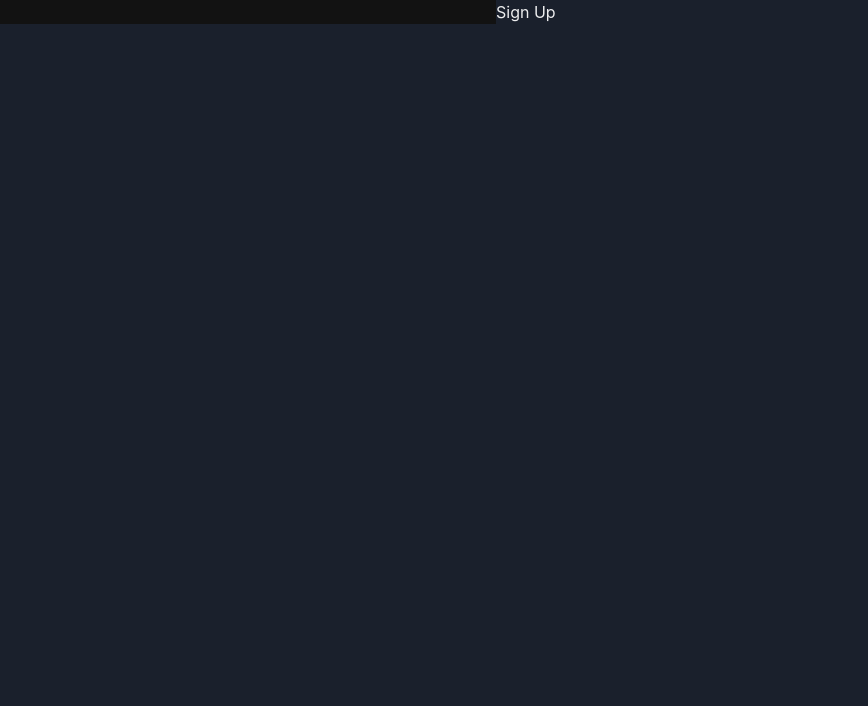
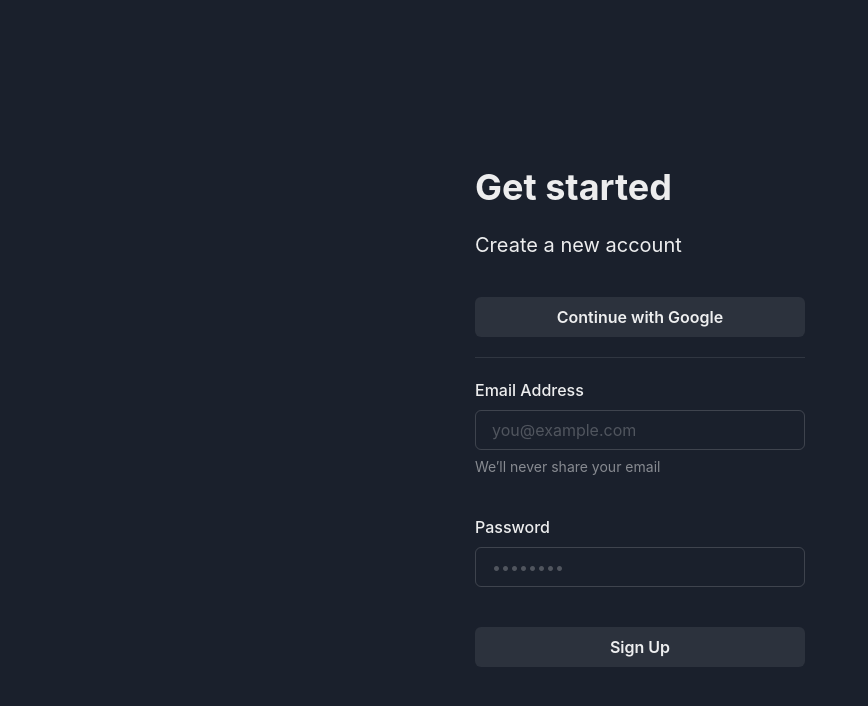
Before and after one commit to nitishkaf/featherswatch, a Next.js app: page /signup in a window 1280 px wide. Shown: the top 706 px of the page, without its empty margins (0-868 px from the left). Built offline with nearby package versions, Linux system fonts and the light colour scheme; no server answers.

Commit message:
feat: sign up and sign in page

```diff
--- a/src/components/SignIn/SignInLayout.tsx
+++ b/src/components/SignIn/SignInLayout.tsx
@@ -13,6 +13,7 @@ const SignInLayout = ({ heading, subheading, children }: SignInLayoutProps) => {
         display: "flex",
         flexDirection: "column",
         alignItems: "center",
+        justifyContent: "center",
         flex: 1,
         flexShrink: 0,
         paddingLeft: 5,
@@ -20,13 +21,14 @@ const SignInLayout = ({ heading, subheading, children }: SignInLayoutProps) => {
         paddingTop: 16,
         paddingBottom: 8,
         boxShadow: "lg",
+        margin: 150,
       }}
     >
       <Flex
         flex={1}
         direction="column"
         justify={"center"}
-        w={{ base: "384px", md: "330px" }}
+        w={{ base: "300px", md: "330px" }}
       >
         <Box mb={10}>
           <Heading as="h1" size="xl" mb={6}>
--- a/src/components/SignIn/SignInWithGoogle.tsx
+++ b/src/components/SignIn/SignInWithGoogle.tsx
@@ -2,7 +2,7 @@ import { signInWithGoogle } from "@/lib/firebase";
 import { Button } from "@chakra-ui/react";
 
 const SignInWithGoogle = () => {
-  return <Button onClick={signInWithGoogle}>Sign in with Google</Button>;
+  return <Button onClick={signInWithGoogle}>Continue with Google</Button>;
 };
 
 export default SignInWithGoogle;
--- a/src/components/SignIn/SignUpForm.tsx
+++ b/src/components/SignIn/SignUpForm.tsx
@@ -1,4 +1,14 @@
 import { auth } from "@/lib/firebase";
+import {
+  Box,
+  Button,
+  Container,
+  Flex,
+  FormControl,
+  FormHelperText,
+  FormLabel,
+  Input,
+} from "@chakra-ui/react";
 import { useState } from "react";
 import { useCreateUserWithEmailAndPassword } from "react-firebase-hooks/auth";
 const SignUpForm = () => {
@@ -7,21 +17,33 @@ const SignUpForm = () => {
   const [createUserWithEmailAndPassword, user, loading, error] =
     useCreateUserWithEmailAndPassword(auth);
   return (
-    <div>
-      <input
+    <FormControl>
+      <Box mb={10}>
+        <FormLabel>Email Address</FormLabel>
+        <Input
           type="email"
           value={email}
+          placeholder="you@example.com"
           onChange={(e) => setEmail(e.target.value)}
         />
-      <input
+        <FormHelperText>We&prime;ll never share your email</FormHelperText>
+      </Box>
+      <Box mb={10}>
+        <FormLabel>Password</FormLabel>
+        <Input
           type="password"
+          placeholder="&bull;&bull;&bull;&bull;&bull;&bull;&bull;&bull;"
           value={password}
           onChange={(e) => setPassword(e.target.value)}
         />
-      <button onClick={() => createUserWithEmailAndPassword(email, password)}>
+      </Box>
+      <Button
+        w="100%"
+        onClick={() => createUserWithEmailAndPassword(email, password)}
+      >
         Sign Up
-      </button>
-    </div>
+      </Button>
+    </FormControl>
   );
 };
 
--- a/src/pages/signup/index.tsx
+++ b/src/pages/signup/index.tsx
@@ -1,7 +1,18 @@
+import SignInLayout from "@/components/SignIn/SignInLayout";
+import SignInWithGoogle from "@/components/SignIn/SignInWithGoogle";
 import SignUpForm from "@/components/SignIn/SignUpForm";
+import { Divider, Flex } from "@chakra-ui/react";
 
 const SignUp = () => {
-  return <SignUpForm />;
+  return (
+    <SignInLayout heading="Get started" subheading="Create a new account">
+      <Flex direction="column" gap={5}>
+        <SignInWithGoogle />
+        <Divider />
+        <SignUpForm />
+      </Flex>
+    </SignInLayout>
+  );
 };
 
 export default SignUp;
```
Also changed, not shown: src/components/SignIn/SignInForm.tsx (+25 -6 lines). Lines whose indentation alone changed are shown as unchanged.
